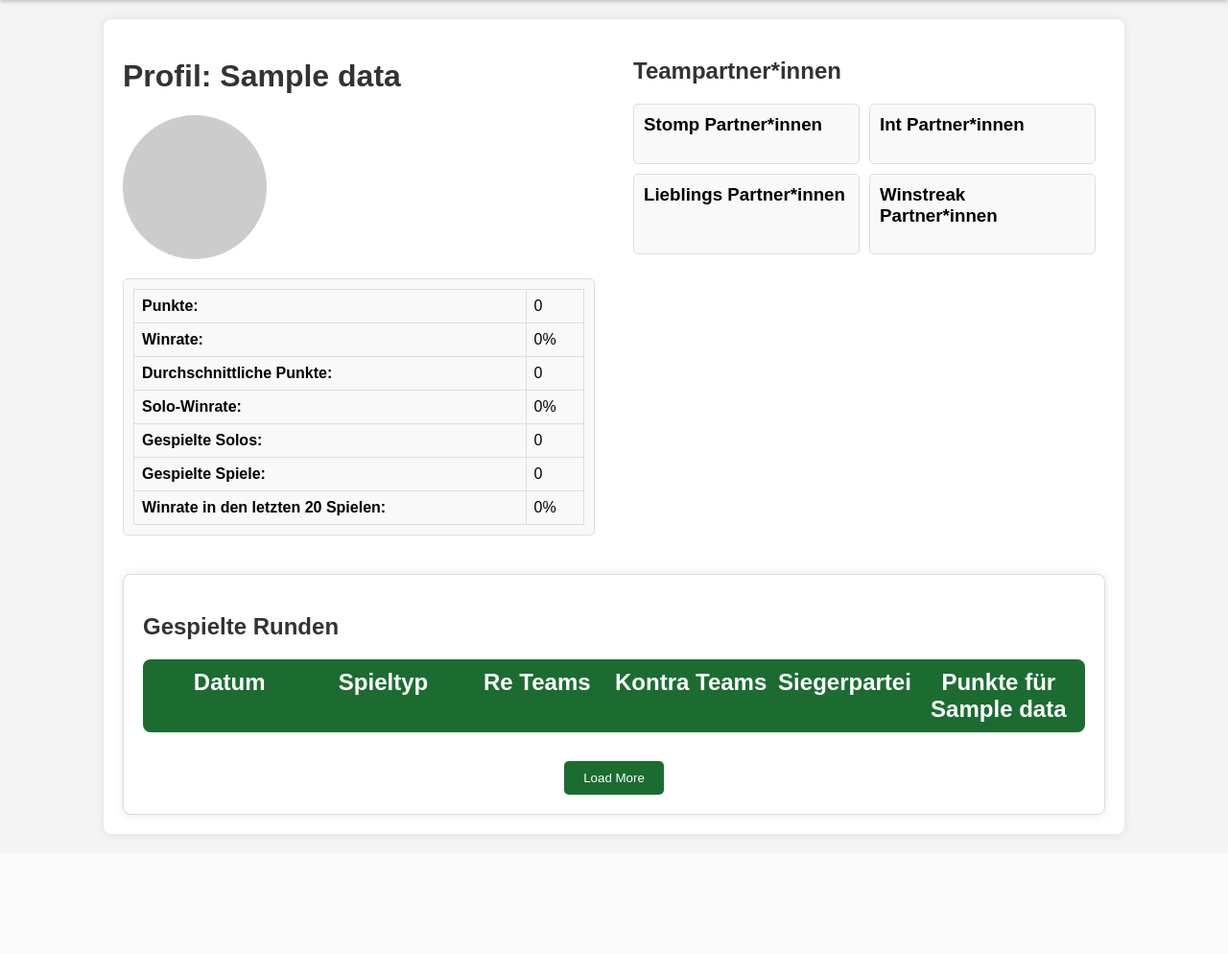
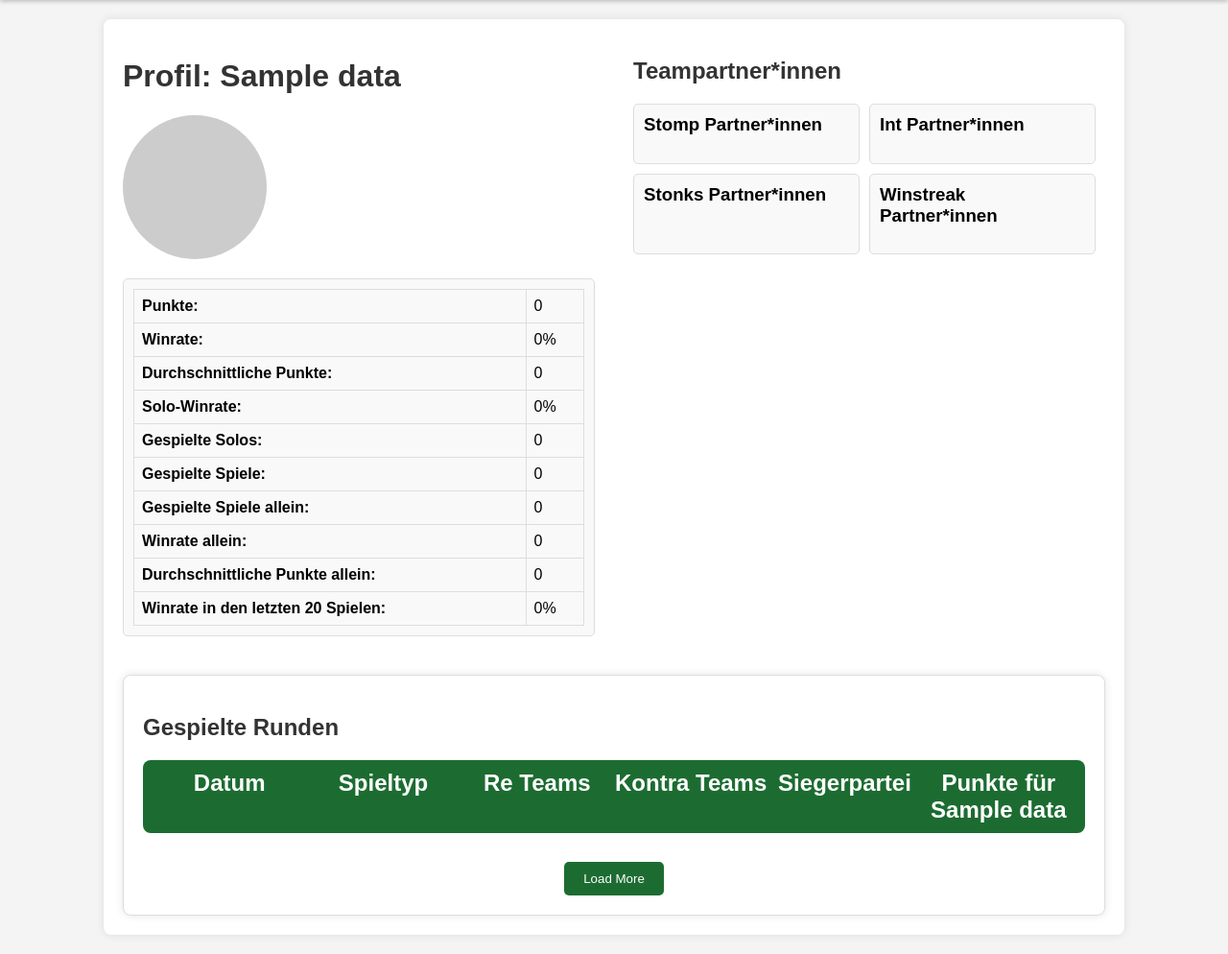
Before and after one commit to Pht27/kodo, a Flask app: template templates/specific_player.html in a window 1280 px wide. Shown: the part 82-1076 px from the top of the page at 96% size. Before the commit the page ends 954 px from the top, so only its background shows below. Run offline with Flask 3, Linux system fonts and the light colour scheme; the template is opened without the code that fills it: most values are stand-ins (such as "Sample title", 1, 10 or a date in 2020); data that the repository does not hold is empty.

Commit message:
stonks partnerinnen und solo winrates + mean points in standings

```diff
--- a/flask_app.py
+++ b/flask_app.py
@@ -156,7 +156,7 @@ def get_wr_teams_stats_for_player(player_id):
 def get_stats_for_specific_player(player_id):
     data = calc_player_stats_for_specific_player(specific_player_id=player_id, up_to=20)
     data = data.fillna('None').to_dict(orient='records')
-    calc_winstreaks_with_other_players(specific_player_id=player_id)
+    # calc_winstreaks_with_other_players(specific_player_id=player_id)
     return jsonify(data)
 
 # get winstreak stats for specific player
--- a/python_scripts/statistics.py
+++ b/python_scripts/statistics.py
@@ -69,10 +69,11 @@ def total_points_per_player(filter_active=True, date=None):
     # sum over all rows to get wr and points
     data = data.groupby(['player_id', 'name', 'start_points']).sum().reset_index()
     data['winrate'] = round(data['won'] / data['played'], 4)
+    data['mean_points'] = round(data['points'] / data['played'], 3)
     data['points'] += data['start_points']
 
     # drop unimportant cols
-    data = data[['player_id', 'name', 'points', 'winrate']]
+    data = data[['player_id', 'name', 'points', 'winrate', 'mean_points']]
 
     # # if a player has not played a round yet, they will not be shown in the table
     # # to fix this, we add them with their initial points
@@ -86,9 +87,9 @@ def total_points_per_player(filter_active=True, date=None):
 
     # drop unimportant cols
     if date is None:
-        data = data[['name', 'points', 'winrate']]
+        data = data[['name', 'points', 'winrate', 'mean_points']]
     else:
-        data = data[['name', 'points', 'winrate', 'player_id']]
+        data = data[['name', 'points', 'winrate', 'player_id', 'mean_points']]
 
     data = data.sort_values(by=['points'],  ascending=False)
 
@@ -156,8 +157,8 @@ def winrates_of_teams(specific_player_id=None):
     player_data = player_data[player_data['player_id_x'] <= player_data['player_id_y']]
 
     data = player_data.merge(data, on=['player_id_x', 'player_id_y', 'name_x', 'name_y'], how='outer')
-
-    data = data[['name_x', 'name_y', 'winrate', 'player_id_x', 'player_id_y', 'total_games_played']]
+    data['mean_points'] = np.round(data['mean_points'], 3)
+    data = data[['name_x', 'name_y', 'winrate', 'player_id_x', 'player_id_y', 'total_games_played', 'mean_points']]
     return data
 
 def get_match_history_infos(specific_player_id=None):
@@ -365,6 +366,10 @@ def calc_player_stats_for_specific_player(specific_player_id, up_to=20):
     data['played_solo'] = np.where((data['game_type'].isin(solos)) & (data['party'] == 'Re'), True, False)
     data['won_solo'] = np.where((data['played_solo']) & (data['won']), True, False)
 
+    # check if played alone
+    data['played_alone'] = np.where(data['no_team_members'] == 1, True, False)
+    data['won_alone'] = np.where((data['played_alone']) & (data['won']), True, False)
+    data['points_alone'] = np.where(data['played_alone'], data['points'], 0)
 
     # add to count games
     data['played'] = 1
@@ -374,17 +379,19 @@ def calc_player_stats_for_specific_player(specific_player_id, up_to=20):
     data.loc[:, 'points'] /= data['no_team_members']
 
     # drop unimportant cols
-    data = data[['player_id', 'name', 'points', 'won', 'played', 'start_points', 'played_solo', 'won_solo']]
+    data = data[['player_id', 'name', 'points', 'won', 'played', 'start_points', 'played_solo', 'won_solo', 'played_alone', 'won_alone', 'points_alone']]
 
     # sum over all rows to get wr and points
     data = data.groupby(['player_id', 'name', 'start_points']).sum().reset_index()
     data['winrate'] = round(data['won'] / data['played'], 4)
-    data['mean_points'] = data['points'] / data['played']
-    data['solo_winrate'] = data['won_solo'] / data['played_solo']
+    data['mean_points'] = round(data['points'] / data['played'], 3)
+    data['solo_winrate'] = round(data['won_solo'] / data['played_solo'], 4)
+    data['alone_winrate'] = round(data['won_alone'] / data['played_alone'], 4)
+    data['alone_mean_points'] = round(data['points_alone'] / data['played_alone'], 3)
     data['points'] += data['start_points']
 
     # drop unimportant cols
-    data_total = data[['player_id', 'name', 'points', 'winrate', 'mean_points', 'solo_winrate', 'played_solo', 'played']]
+    data_total = data[['player_id', 'name', 'points', 'winrate', 'mean_points', 'solo_winrate', 'played_solo', 'played', 'played_alone', 'alone_winrate', 'alone_mean_points']]
 
     ######################################
     # do the same for the last n rounds: #
--- a/static/css/specific_player.css
+++ b/static/css/specific_player.css
@@ -68,7 +68,7 @@
 }
 
 .best-teammates,
-.fav-teammates,
+.stonks-teammates,
 .winstreak-teammates,
 .worst-teammates {
     flex: 1;
@@ -80,7 +80,7 @@
 }
 
 .best-teammates h3,
-.fav-teammates h3,
+.stonks-teammates h3,
 .winstreak-teammates h3,
 .worst-teammates h3 {
     margin-top: 0;
@@ -291,6 +291,12 @@
     margin-right: 10px;
 }
 
+.teammate-item .mean_points {
+    flex: 1;
+    text-align: right;
+    margin-right: 10px;
+}
+
 .teammate-item .total-games {
     white-space: nowrap;
     text-align: right;
--- a/static/js/specific_player.js
+++ b/static/js/specific_player.js
@@ -16,6 +16,9 @@ function loadPlayerStats(playerID) {
             setMeanPointsColor(document.getElementById('mean_points'), data[0].mean_points);
             setWinrateColor(document.getElementById('solo_winrate'), data[0].solo_winrate);
             document.getElementById('played_solo').textContent = data[0].played_solo;
+            document.getElementById('played_alone').textContent = data[0].played_alone;
+            setWinrateColor(document.getElementById('alone_winrate'), data[0].alone_winrate);
+            document.getElementById('alone_mean_points').textContent = data[0].alone_mean_points;
             document.getElementById('played').textContent = data[0].played;
             setWinrateColor(document.getElementById('winrate_lately'), data[0].winrate_lately);
         })
@@ -203,6 +206,15 @@ function showMatchHistory(playerID) {
         const bestTeammates = teammates.slice(0, 5);
         const worstTeammates = teammates.slice(-5).reverse();
 
+        console.log(bestTeammates)
+        console.log(worstTeammates)
+
+        // Do the same for the stonks teammates
+        teammates.sort((a, b) => b.mean_points - a.mean_points);
+        const stonksTeammates = teammates.slice(0, 5);
+
+        console.log(stonksTeammates)
+
         // Display best teammates
         const bestList = document.getElementById('bestTeammates');
         bestList.innerHTML = '';
@@ -277,7 +289,42 @@ function showMatchHistory(playerID) {
             worstList.appendChild(listItem);
         });
 
+        // Display stonks teammates
+        const stonksList = document.getElementById('stonksTeammates');
+        stonksList.innerHTML = '';
+        stonksTeammates.forEach(teammate => {
+            const listItem = document.createElement('li');
+            listItem.classList.add('teammate-item');
 
+            // Create a container for name and mean points
+            const infoContainer = document.createElement('div');
+            infoContainer.classList.add('info-container');
+
+            // Create separate elements for name and mean points
+            const nameElement = document.createElement('span');
+            nameElement.classList.add('name');
+            nameElement.textContent = teammate.name_y;
+            infoContainer.appendChild(nameElement);
+
+            const winrateElement = document.createElement('span');
+            winrateElement.classList.add('mean_points');
+            winrateElement.textContent = `${teammate.mean_points}`;
+            winrateElement.style.color = getColorForMeanPoints(teammate.mean_points);
+            infoContainer.appendChild(winrateElement);
+
+            // Append the infoContainer to listItem
+            listItem.appendChild(infoContainer);
+
+            // Create element for total games played
+            const totalGamesElement = document.createElement('span');
+            totalGamesElement.classList.add('total-games');
+            totalGamesElement.textContent = ` (${teammate.total_games_played})`;
+
+            // Append the totalGamesElement to listItem
+            listItem.appendChild(totalGamesElement);
+
+            stonksList.appendChild(listItem);
+        });
     }
 
     // Function to handle clicking on match containers
--- a/templates/overview.html
+++ b/templates/overview.html
@@ -15,6 +15,7 @@
                 <th>Name</th>
                 <th>Punkte</th>
                 <th>Winrate</th>
+                <th>Durchschnittliche Punkte</th>
             </tr>
         </thead>
         <tbody>
--- a/templates/specific_player.html
+++ b/templates/specific_player.html
@@ -44,6 +44,18 @@
                     <td id="played">0</td>
                 </tr>
                 <tr>
+                    <td>Gespielte Spiele allein:</td>
+                    <td id="played_alone">0</td>
+                </tr>
+                <tr>
+                    <td>Winrate allein:</td>
+                    <td id="alone_winrate">0</td>
+                </tr>
+                <tr>
+                    <td>Durchschnittliche Punkte allein:</td>
+                    <td id="alone_mean_points">0</td>
+                </tr>
+                <tr>
                     <td>Winrate in den letzten 20 Spielen:</td>
                     <td id="winrate_lately" class="winrate">0%</td>
                 </tr>
@@ -65,9 +77,9 @@
             </div>
         </div>
         <div class="teammates-container">
-            <div class="fav-teammates">
-                <h3>Lieblings Partner*innen</h3>
-                <ul id="favTeammates" class="teammate-list"></ul>
+            <div class="stonks-teammates">
+                <h3>Stonks Partner*innen</h3>
+                <ul id="stonksTeammates" class="teammate-list"></ul>
             </div>
             <div class="winstreak-teammates">
                 <h3>Winstreak Partner*innen</h3>
```
Also changed, not shown: static/js/overview.js (+6 -3 lines).
